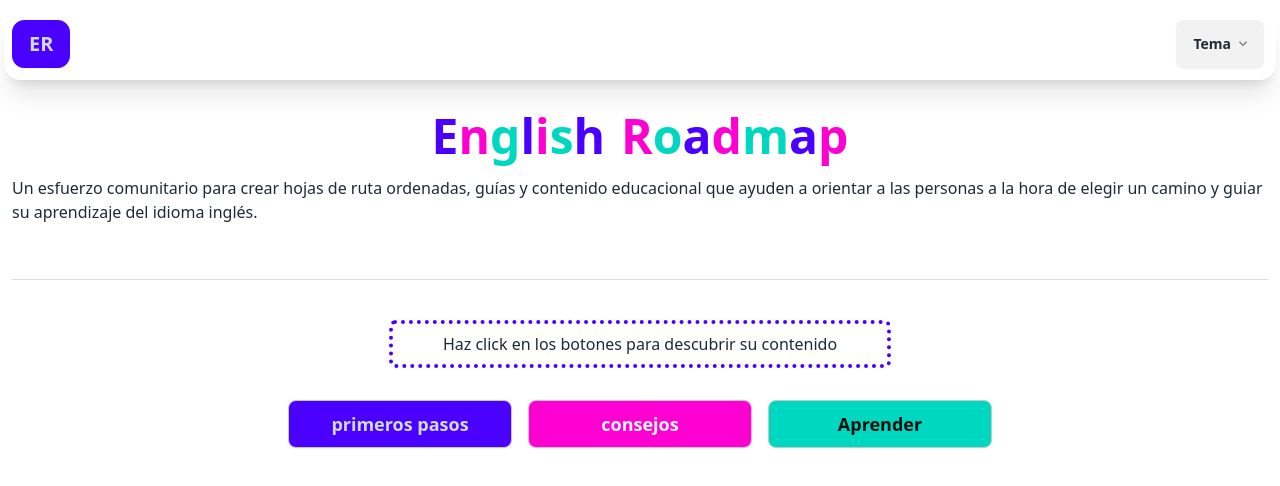
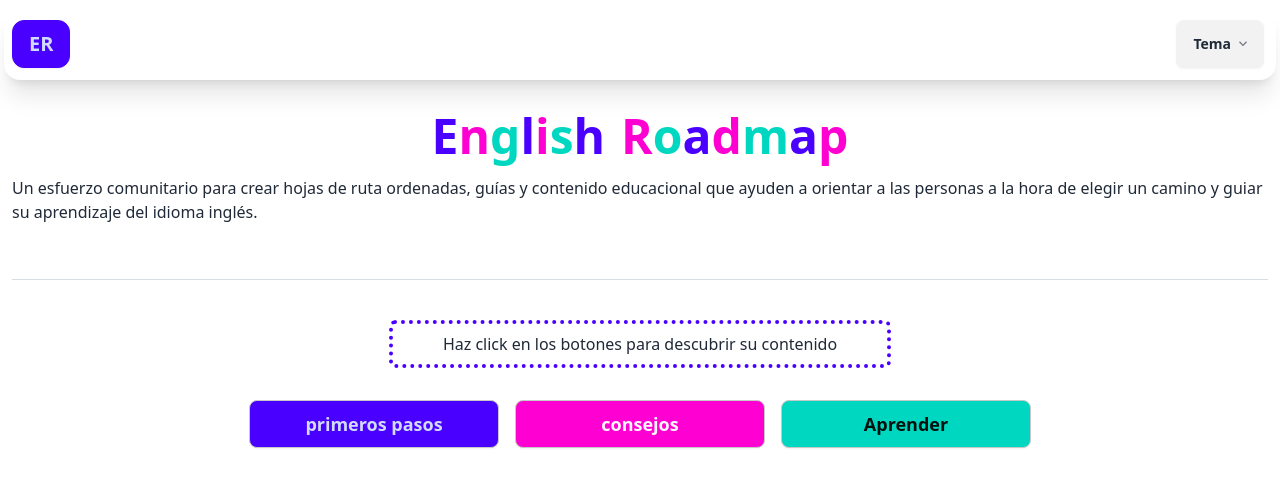
Before and after one commit to manufer24/englishroadmap, a Nuxt app: page / in a window 1280 px wide. Shown: the top 486 px of the page. Built offline with nearby package versions, Linux system fonts and the light colour scheme.

Commit message:
fix link template

```diff
--- a/components/BasicGoHomeBtn.vue
+++ b/components/BasicGoHomeBtn.vue
@@ -1,7 +1,8 @@
 <template>
-    <button class="container mx-auto mb-10 flex items-center justify-center w-16 btn btn-active bg-primary text-primary-content hover:bg-neutral hover:text-primary">
-        <nuxt-link class="h-full flex items-center" to="/aprender">
+        <nuxt-link
+        class="container mx-auto mb-10 flex items-center justify-center w-16 btn btn-active bg-primary text-primary-content hover:bg-neutral hover:text-primary"
+            to="/aprender"
+        >
             volver
         </nuxt-link>
-    </button>
 </template>
--- a/components/GoHomeBtn.vue
+++ b/components/GoHomeBtn.vue
@@ -1,7 +1,8 @@
 <template>
-    <button class="container mx-auto my-10 flex items-center justify-center w-16 btn btn-active bg-primary text-primary-content hover:bg-neutral hover:text-primary">
-        <nuxt-link class="h-full flex items-center" to="/">
+        <nuxt-link
+        class="container mx-auto my-10 flex items-center justify-center w-16 btn btn-active bg-primary text-primary-content hover:bg-neutral hover:text-primary"
+            to="/"
+        >
             volver
         </nuxt-link>
-    </button>
 </template>
--- a/pages/index.vue
+++ b/pages/index.vue
@@ -34,19 +34,28 @@
                 <nav>
                     <ul class="flex flex-col flex-wrap items-center justify-center gap-4 md:flex-row">
                         <li>
-                            <button class="btn btn-active w-56 bg-primary text-primary-content hover:bg-primary-content hover:text-primary text-lg">
-                                <nuxt-link class="h-full flex items-center" to="/primeros-pasos">primeros pasos</nuxt-link>
-                            </button>
+                            <nuxt-link
+                                class="btn btn-active min-w-[250px] bg-primary text-primary-content hover:bg-primary-content hover:text-primary text-lg"
+                                to="/primeros-pasos"
+                                >
+                                    primeros pasos
+                                </nuxt-link>
                         </li>
                         <li>
-                            <button class="btn btn-active w-56 bg-secondary text-secondary-content hover:bg-secondary-content hover:text-secondary text-lg">
-                                <nuxt-link class="h-full flex items-center" to="/consejos">consejos</nuxt-link>
-                            </button>
+                            <nuxt-link
+                            class="btn btn-active min-w-[250px] bg-secondary text-secondary-content hover:bg-secondary-content hover:text-secondary text-lg"
+                            to="/consejos"
+                            >
+                                consejos
+                            </nuxt-link>
                         </li>
                         <li>
-                            <button class="btn btn-active w-56 bg-accent text-accent-content hover:bg-accent-content hover:text-accent text-lg">
-                                <nuxt-link class="h-full flex items-center" to="/aprender">Aprender</nuxt-link>
-                            </button>
+                            <nuxt-link
+                                class="btn btn-active min-w-[250px] bg-accent text-accent-content hover:bg-accent-content hover:text-accent text-lg"
+                                to="/aprender"
+                            >
+                                Aprender
+                            </nuxt-link>
                         </li>
                     </ul>
                 </nav>
```
